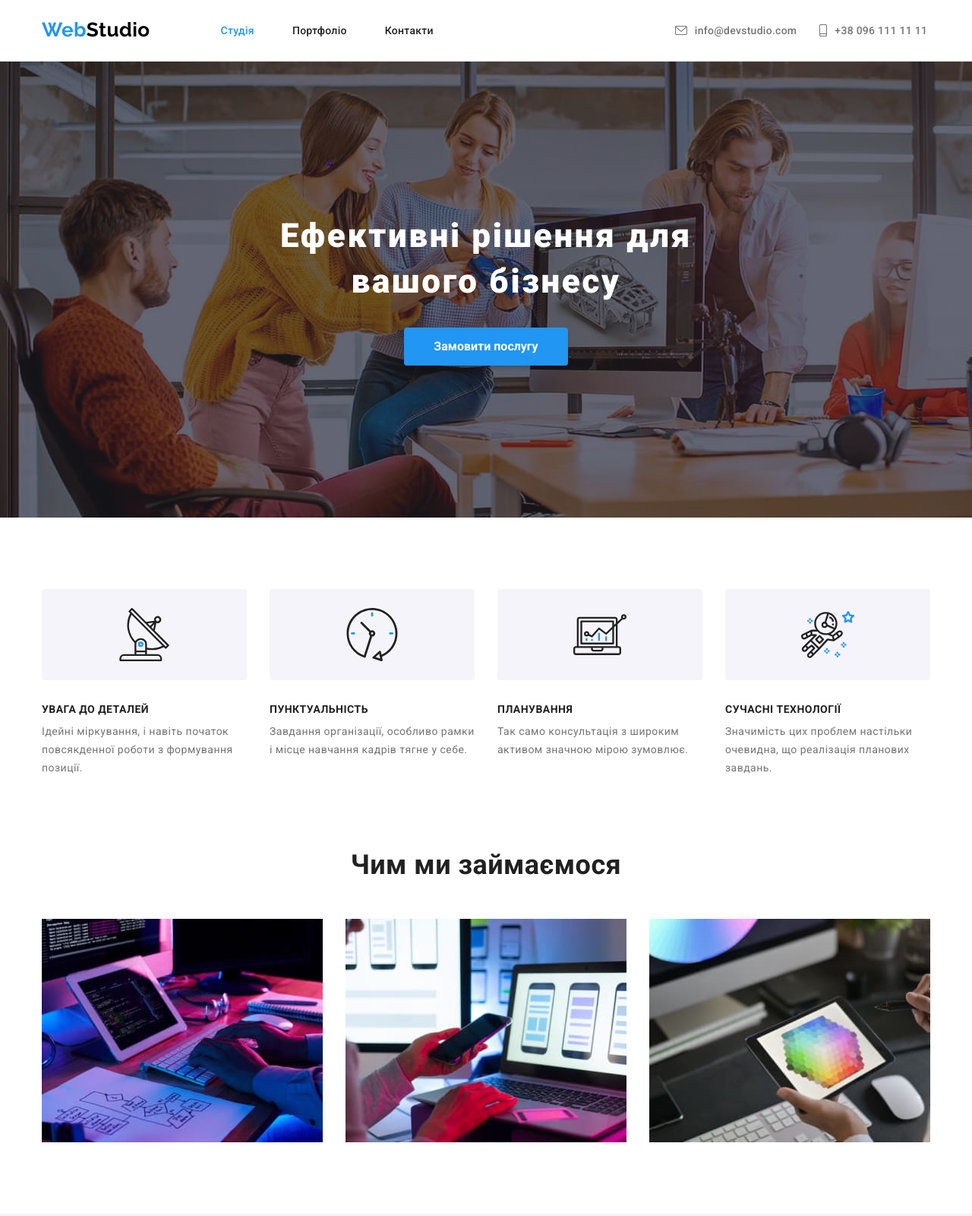
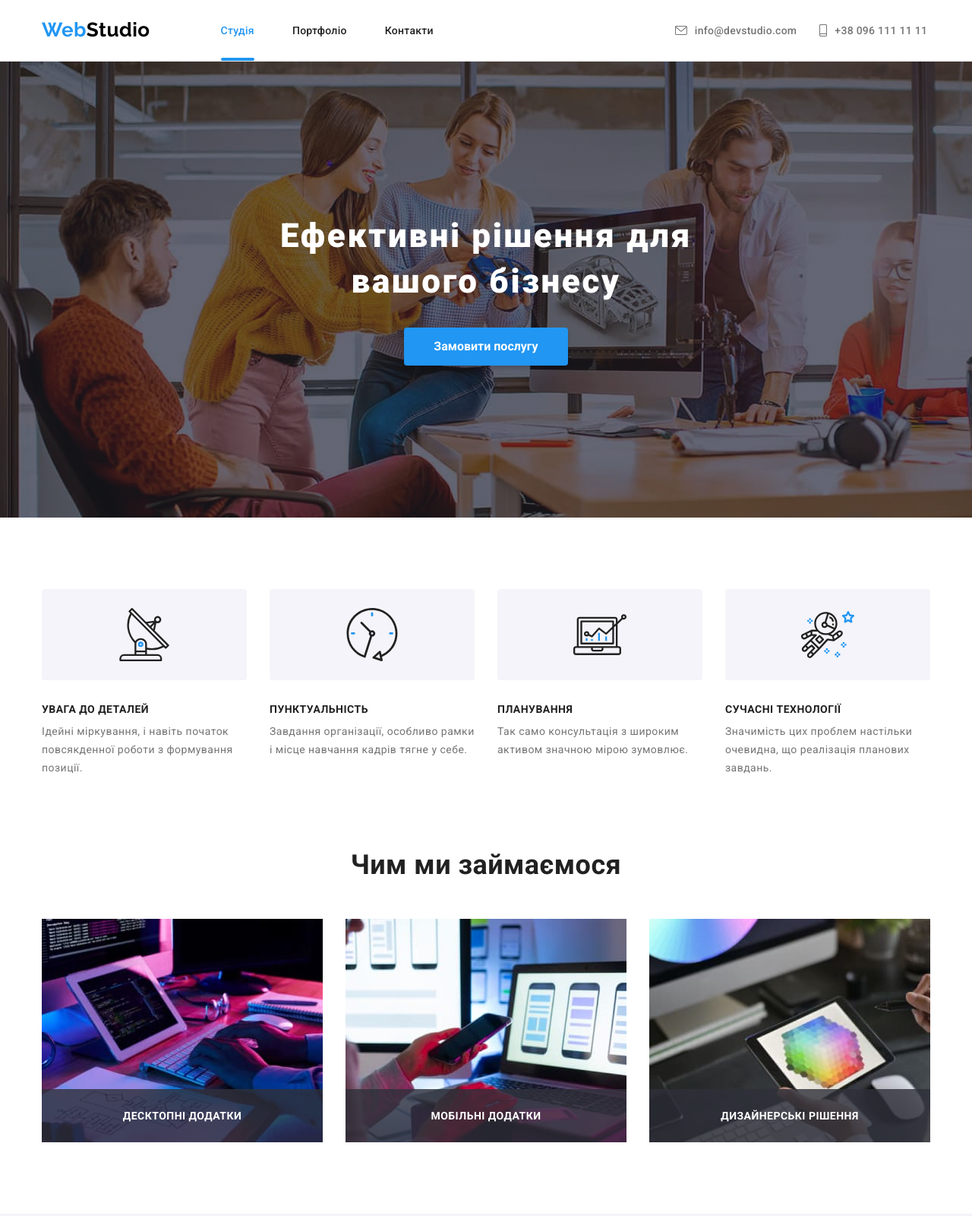
Before and after one commit to Kateryna2289Taranenko/goit-markup-hw-04, a plain HTML site: page index.html in a window 1280 px wide. Shown: the top 1600 px of the page at 76% size. Drawn offline with nearby package versions, Linux system fonts and the light colour scheme.

Commit message:
add transiptions

```diff
--- a/css/styles.css
+++ b/css/styles.css
@@ -85,6 +85,10 @@ img {
   display: block;
   padding-top: 32px;
   padding-bottom: 32px;
+  position: relative;
+  transition-property: color;
+  transition-duration: 250ms;
+  transition-timing-function: cubic-bezier(0.4, 0, 0.2, 1);
 }
 .link:hover,
 .link:focus {
@@ -111,6 +115,9 @@ img {
   padding-top: 32px;
   padding-bottom: 32px;
   align-items: center;
+  transition-property: color;
+  transition-duration: 250ms;
+  transition-timing-function: cubic-bezier(0.4, 0, 0.2, 1);
 }
 .header-link:hover,
 .header-link:focus {
@@ -124,6 +131,17 @@ img {
 .communication-icon {
   fill: currentColor;
   margin-right: 10px;
+}
+.current::after {
+content: '';
+display: inline-block;
+width: 100%;
+height: 4px;
+background: var(--accent-color);
+border-radius: 2px;
+position: absolute;
+bottom: 0;
+left: 0;
 }
 
 /* герої */
@@ -213,8 +231,26 @@ img {
 }
 .work-images {
   flex-basis: calc(100% / 3 - 30px);
+  position: relative;
 }
+.work-wrap {
+  position: absolute;
+  left: 0;
+  bottom: 0;
+ height: 70px;
+ width: 100%;
+ display: flex;
+ align-items: center;
+ justify-content: center;
+ background-color:  rgba(47, 48, 58, 0.8);;
+}
+.work-text {
+  color: var(--primary-white-color);
+  font-weight: 700;
+  font-size: 14px;
+  line-height: 1.1428;
 
+}
 /* команда */
 .team {
   background-color: #f5f4fa;
@@ -265,7 +301,16 @@ border-radius: 0px 0px 4px 4px;
   justify-content: center;
   border-radius: 50%;
   fill: #AFB1B8;
+  transition-property: background-color, fill;
+  transition-duration: 250ms;
+  transition-timing-function: cubic-bezier(0.4, 0, 0.2, 1);
 }
+.networks-icon {
+  transition-property: fill;
+  transition-duration: 250ms;
+  transition-timing-function: cubic-bezier(0.4, 0, 0.2, 1);
+}
+
 .networks-link:hover,
 .networks-link:focus {
   background-color: var(--accent-color);
@@ -297,6 +342,10 @@ border-radius: 0px 0px 4px 4px;
   border: 1px solid #AFB1B8;
   border-radius: 4px;
   fill: #AFB1B8;
+  transition-property: border-color, fill;
+  transition-duration: 250ms;
+  transition-timing-function: cubic-bezier(0.4, 0, 0.2, 1);
+
 }
 .client-link:hover,
 .client-link:focus {
@@ -331,6 +380,9 @@ border-radius: 0px 0px 4px 4px;
   border: none;
   border-radius: 4%;
   padding: 6px 22px;
+  transition-property: color, background-color, box-shadow;
+  transition-duration: 250ms;
+  transition-timing-function: cubic-bezier(0.4, 0, 0.2, 1);
 }
 .button .all {
   padding: 6px 25px;
@@ -374,6 +426,9 @@ border-radius: 0px 0px 4px 4px;
 }
 .projects-list {
   display: block;
+  transition-property: box-shadow;
+  transition-duration: 250ms;
+  transition-timing-function: cubic-bezier(0.4, 0, 0.2, 1);
 }
 .projects-list:hover {
   box-shadow: 1px 1px rgba(0, 0, 0, 0.12), 0px 4px 4px rgba(0, 0, 0, 0.06), 1px 4px 6px rgba(0, 0, 0, 0.16);
@@ -412,6 +467,9 @@ border-radius: 0px 0px 4px 4px;
   font-size: 14px;
   line-height: 1.7142;
   display: block;
+  transition-property: color;
+  transition-duration: 250ms;
+  transition-timing-function: cubic-bezier(0.4, 0, 0.2, 1);
 }
 .footer-map:hover,
 .footer-map:focus {
@@ -424,6 +482,9 @@ border-radius: 0px 0px 4px 4px;
   line-height: 1.7143;
   font-style: normal;
   display: block;
+  transition-property: color;
+  transition-duration: 250ms;
+  transition-timing-function: cubic-bezier(0.4, 0, 0.2, 1);
 }
 .footer-link:focus,
 .footer-link:hover {
@@ -458,6 +519,9 @@ border-radius: 0px 0px 4px 4px;
   border-radius: 50%;
   fill: #FFFFFF;
   background: rgba(255, 255, 255, 0.1);
+  transition-property: background-color;
+  transition-duration: 250ms;
+  transition-timing-function: cubic-bezier(0.4, 0, 0.2, 1);
 }
 .join-link:hover,
 .join-link:focus {
--- a/index.html
+++ b/index.html
@@ -126,6 +126,10 @@
                 alt="Людина працює за комп'ютером"
                 width="370"
               />
+              <div class="work-wrap">
+                <p class="work-text">ДЕСКТОПНІ ДОДАТКИ</p>
+              </div>
+
             </li>
             <li class="work-images">
               <img
@@ -133,6 +137,9 @@
                 alt="Людина працює зі смартфоном перед комп'ютером"
                 width="370"
               />
+              <div class="work-wrap">
+                <p class="work-text">МОБІЛЬНІ ДОДАТКИ</p>
+              </div>
             </li>
             <li class="work-images">
               <img
@@ -140,6 +147,9 @@
                 alt="На екрані планшета зображено багато кольорів"
                 width="370"
               />
+              <div class="work-wrap">
+                <p class="work-text">ДИЗАЙНЕРСЬКІ РІШЕННЯ</p>
+              </div>
             </li>
           </ul>
         </div>
```
